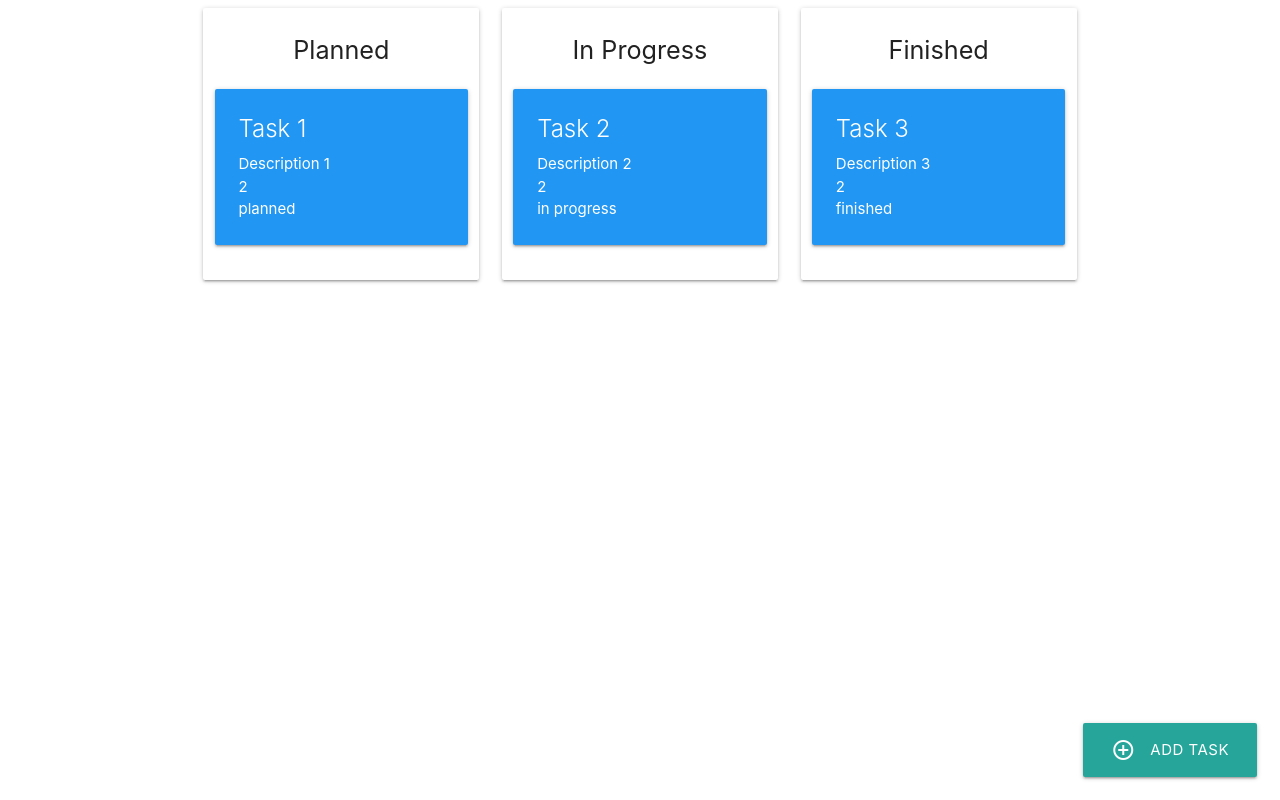
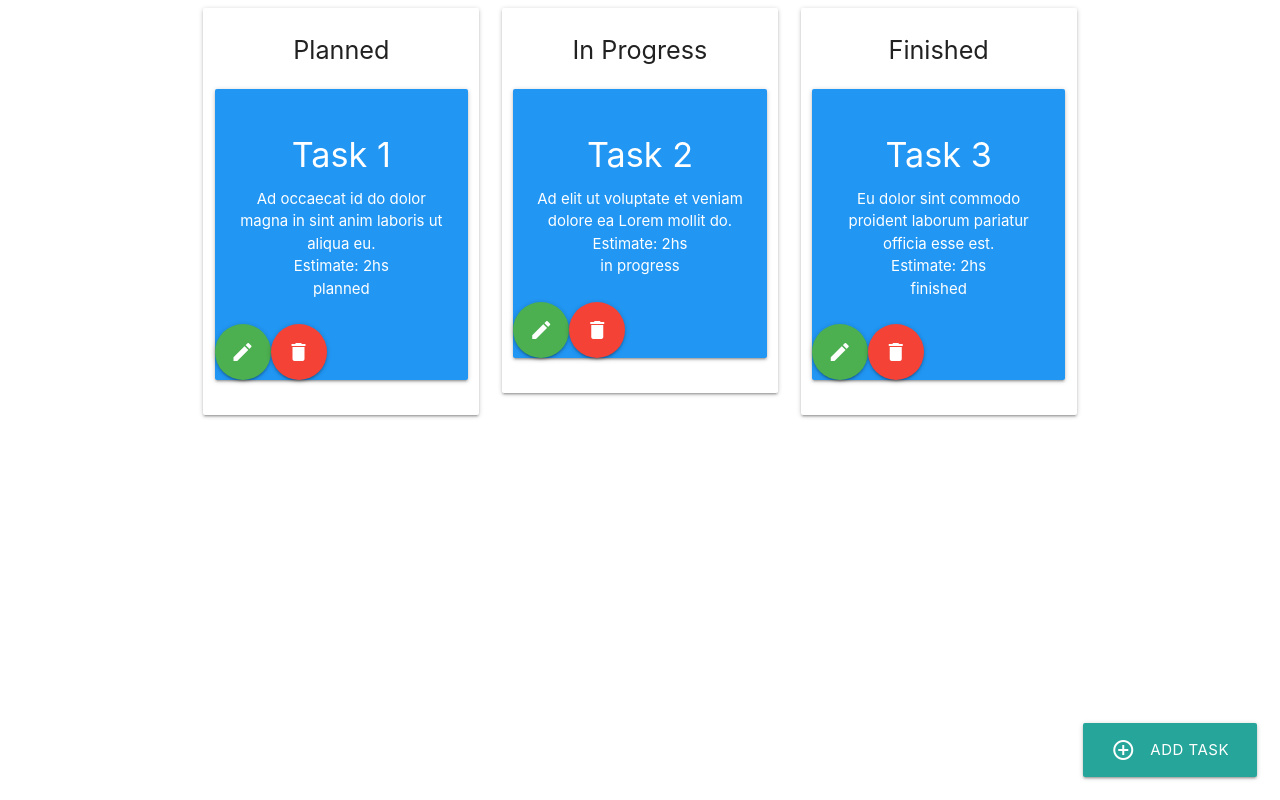
Before and after one commit to SJVarela/TaskManager, a React (Create React App) app: page / in a window 1280 px wide. Built offline with nearby package versions, Linux system fonts and the light colour scheme.

Commit message:
Added delete functionality

```diff
--- a/src/App.js
+++ b/src/App.js
@@ -12,6 +12,9 @@ class App extends Component {
   }
   handleSubmit = task => {
     this.setState({ tasks: [...this.state.tasks, task] });
+  };
+  handleDelete = id => {
+    this.setState({ tasks: this.state.tasks.filter(task => task.id !== id) });
   };
   render() {
     return (
@@ -37,6 +40,7 @@ class App extends Component {
               tasks={this.state.tasks.filter(
                 task => task.taskState === "planned"
               )}
+              onDelete={this.handleDelete}
             />
           </div>
           <div className="col m4">
@@ -45,6 +49,7 @@ class App extends Component {
               tasks={this.state.tasks.filter(
                 task => task.taskState === "in progress"
               )}
+              onDelete={this.handleDelete}
             />
           </div>
           <div className="col m4">
@@ -53,6 +58,7 @@ class App extends Component {
               tasks={this.state.tasks.filter(
                 task => task.taskState === "finished"
               )}
+              onDelete={this.handleDelete}
             />
           </div>
         </div>
--- a/src/components/Task.js
+++ b/src/components/Task.js
@@ -1,16 +1,40 @@
 import React from "react";
 
-const Task = ({ title, description, estimate, taskState = "planned" }) => {
+const Task = ({
+  id,
+  title,
+  description,
+  estimate,
+  taskState = "planned",
+  onEdit,
+  onDelete
+}) => {
+  const handleDelete = () => {
+    onDelete(id);
+  };
+  const handleEdit = () => {};
   return (
     <div className="row">
       <div className="col s12">
         <div className="card blue hoverable">
-          <div className="card-content  white-text">
-            <span className="card-title">{title}</span>
+          <div className="card-content center-align white-text">
+            <h4>{title}</h4>
             <p>{description}</p>
-            <p>{estimate}</p>
+            <p>Estimate: {estimate}hs</p>
             <p>{taskState}</p>
           </div>
+          <button
+            className="btn-floating btn-large waves-effect waves-light green"
+            onClick={handleEdit}
+          >
+            <i className="material-icons">edit</i>
+          </button>
+          <button
+            className="btn-floating btn-large waves-effect waves-light red"
+            onClick={handleDelete}
+          >
+            <i className="material-icons">delete</i>
+          </button>
         </div>
       </div>
     </div>
--- a/src/components/TaskList.js
+++ b/src/components/TaskList.js
@@ -1,12 +1,12 @@
 import React from "react";
 import Task from "./Task";
 
-const TaskList = ({ tasks, title = "Test" }) => {
+const TaskList = ({ tasks, title = "Test", onDelete }) => {
   return (
     <div className="col s12 card-panel">
       <h3 className="center-align flow-text">{title}</h3>
       {tasks.map(task => (
-        <Task key={task.id} {...task} />
+        <Task key={task.id} {...task} onDelete={onDelete} />
       ))}
     </div>
   );
--- a/src/data.js
+++ b/src/data.js
@@ -2,21 +2,23 @@ const tasks = [
   {
     id: 1,
     title: "Task 1",
-    description: "Description 1",
+    description:
+      "Ad occaecat id do dolor magna in sint anim laboris ut aliqua eu.",
     estimate: 2,
     taskState: "planned"
   },
   {
     id: 2,
     title: "Task 2",
-    description: "Description 2",
+    description: "Ad elit ut voluptate et veniam dolore ea Lorem mollit do.",
     estimate: 2,
     taskState: "in progress"
   },
   {
     id: 3,
     title: "Task 3",
-    description: "Description 3",
+    description:
+      "Eu dolor sint commodo proident laborum pariatur officia esse est.",
     estimate: 2,
     taskState: "finished"
   }
```
